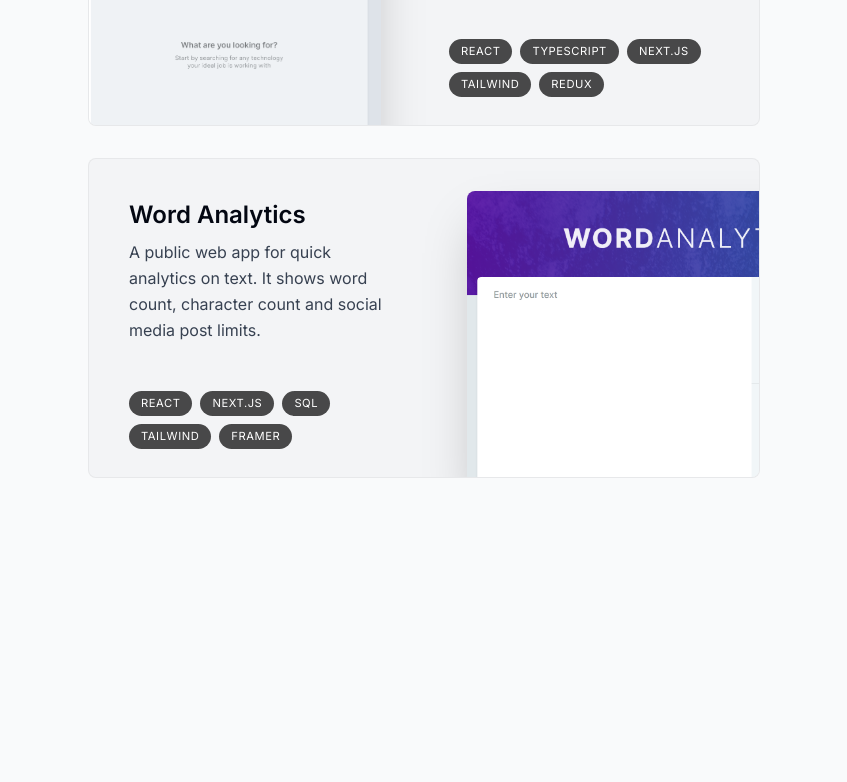
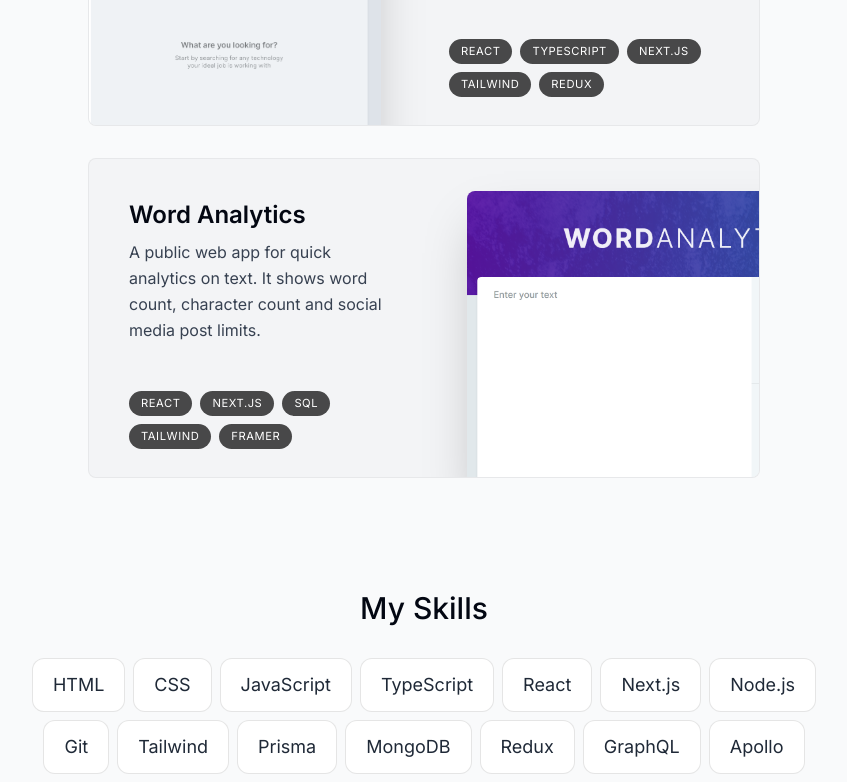
Before and after one commit to chrisdav6/nextjs-portfolio-website, a Next.js app: page / in a window 1280 px wide. Shown: the part 2000-2782 px from the top of the page, without its empty margins (216-1063 px from the left). Built offline with nearby package versions, Linux system fonts and the light colour scheme.

Commit message:
Completed Skills component

```diff
--- a/app/page.tsx
+++ b/app/page.tsx
@@ -2,6 +2,7 @@
 import Intro from '@/components/Intro';
 import Projects from '@/components/Projects';
 import SectionDivider from '@/components/SectionDivider';
+import Skills from '@/components/Skills';
 
 const Home = () => {
   return (
@@ -10,6 +11,7 @@
       <SectionDivider />
       <About />
       <Projects />
+      <Skills />
     </main>
   );
 };
--- a/components/Projects.tsx
+++ b/components/Projects.tsx
@@ -9,7 +9,7 @@
   const { ref } = useSectionInView('Projects', 0.5);
 
   return (
-    <section id='projects' className='scroll-mt-28' ref={ref}>
+    <section id='projects' className='mb-28 scroll-mt-28' ref={ref}>
       <SectionHeading text='My Projects' />
 
       <div>
--- /dev/null
+++ b/components/Skills.tsx
@@ -0,0 +1,51 @@
+'use client';
+import { useSectionInView } from '@/lib/hooks';
+import { motion } from 'framer-motion';
+import SectionHeading from './SectionHeading';
+import { skillsData } from '@/lib/data';
+
+const fadeInAnimationVariants = {
+  initial: {
+    opacity: 0,
+    y: 100,
+  },
+  animate: (idx: number) => ({
+    opacity: 1,
+    y: 0,
+    transition: {
+      delay: 0.05 * idx,
+    },
+  }),
+};
+
+const Skills = () => {
+  const { ref } = useSectionInView('Skills');
+
+  return (
+    <section
+      id='skills'
+      className='mb-28 max-w-[53rem] text-center sm:mb-40 scroll-mt-28'
+      ref={ref}
+    >
+      <SectionHeading text='My Skills' />
+
+      <ul className='flex flex-wrap justify-center gap-2 text-lg text-gray-800'>
+        {skillsData.map((skill, idx) => (
+          <motion.li
+            key={idx}
+            className='bg-white border border-black/[0.1] rounded-xl px-5 py-3'
+            variants={fadeInAnimationVariants}
+            initial='initial'
+            whileInView='animate'
+            viewport={{ once: true }}
+            custom={idx}
+          >
+            {skill}
+          </motion.li>
+        ))}
+      </ul>
+    </section>
+  );
+};
+
+export default Skills;
```
